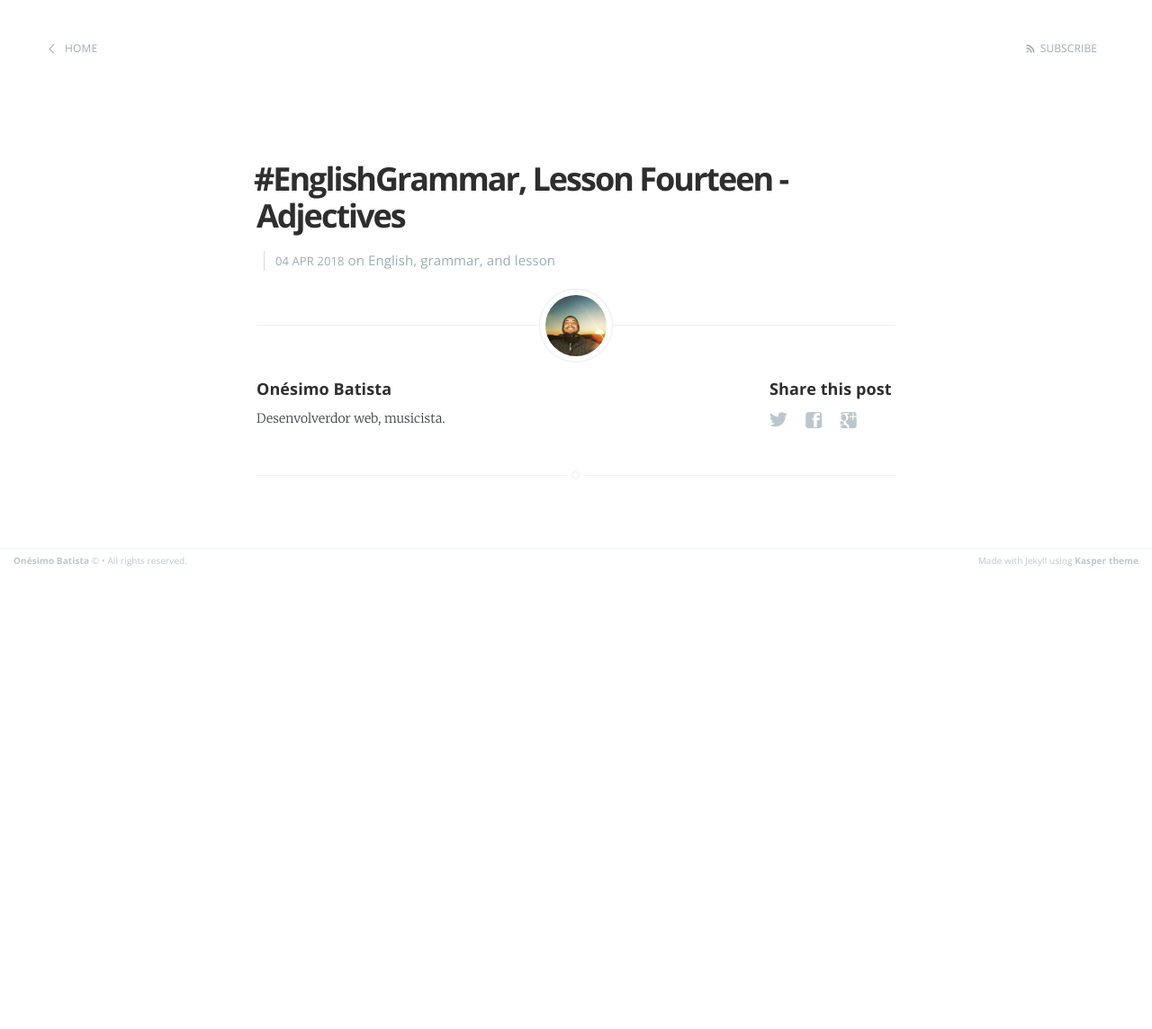
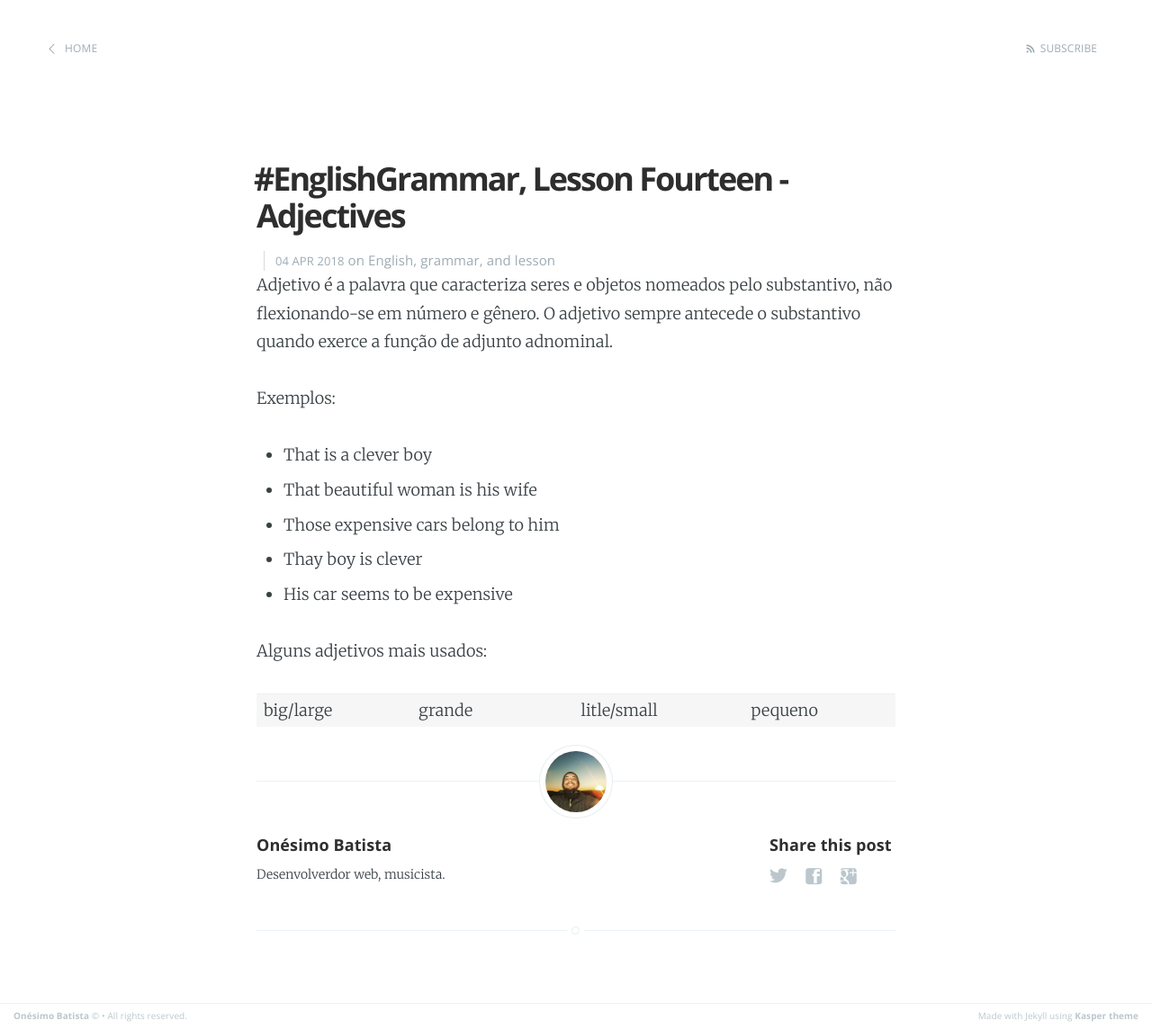
Before and after one commit to onesimo/blog, a Jekyll site: the page built from _posts/2018-04-04-english-grammar-lesson-fourteen.md, in a window 1280 px wide. Shown: the whole page at 90% size. Built offline with Jekyll 4.4.1, drawn with Linux system fonts in a browser that asks for light colours; before the commit the page ends 900 px from its top, so only the background shows below that.

Commit message:
add content

```diff
--- a/_posts/2018-04-04-english-grammar-lesson-fourteen.md
+++ b/_posts/2018-04-04-english-grammar-lesson-fourteen.md
@@ -4,3 +4,18 @@ title:  "#EnglishGrammar, Lesson Fourteen -  Adjectives"
 date:   2018-04-04 22:27:00
 categories: English grammar lesson
 ---
+
+Adjetivo é a palavra que caracteriza seres e objetos nomeados pelo substantivo, não flexionando-se em número e gênero. O adjetivo sempre antecede o substantivo quando exerce a função de adjunto adnominal.
+
+Exemplos:
+
+* That is a clever boy
+* That beautiful woman is his wife
+* Those expensive cars belong to him
+* Thay boy is clever
+* His car seems to be expensive
+
+Alguns adjetivos mais usados:
+
+
+big/large | grande | | litle/small | pequeno
```
